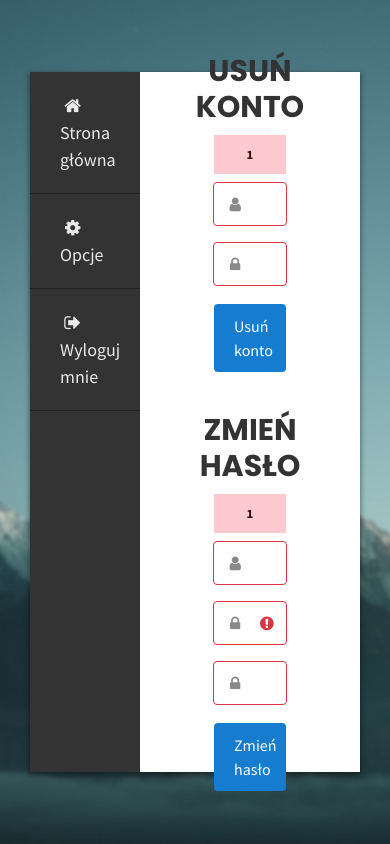
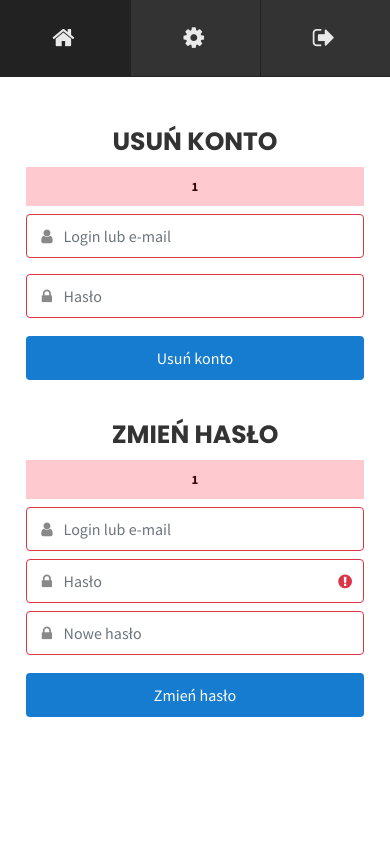
Before and after one commit to KoTubA/Login-system, a PHP site: page /panel-settings.php in a window 390 px wide. Run offline with PHP 8.4, Linux system fonts and the light colour scheme; the visitor is signed in with stand-in values (Sample User, id 1).

Commit message:
Responsive system

```diff
--- /dev/null
+++ b/media.css
@@ -0,0 +1,162 @@
+@media (max-width: 991px) {
+    #system-login-wrapper {
+        padding: 0px !important;
+        max-width: 90% !important;
+    }
+
+    .row {
+        padding: 0px !important;
+         max-width: 100% !important;
+    }
+
+    #login-form, #register-form, #delete-account-wrapper, #change-pass-account-wrapper {
+    width: 94% !important;
+    }
+
+    h5 {
+        font-size: 25px;
+    }
+}
+
+@media (max-width: 850px) {
+    #system-login-wrapper {
+        max-width: 95% !important;
+    }
+
+    .grecaptcha-badge {
+        box-shadow: grey 0px 0px 3px !important;
+    }
+}
+
+@media (max-width: 768px) {
+    #system-login-wrapper, #account-wrapper {
+        max-width: 540px !important;
+    }
+
+    #system-login-container {
+        flex-direction: column;
+        height: auto !important;
+    }
+
+    #toggle-login-form, #toggle-register-form {
+        display: none !important;
+    }
+
+    #toggle-form {
+        background: none;
+        width: 100%;
+        bottom: auto !important;
+        padding: 0px !important;
+    }
+
+    #login-wrapper, #register-wrapper {
+        padding-top: 80px !important;
+        padding-bottom: 30px !important;
+    }
+
+    #toggle-nav {
+        display: flex !important;
+        padding: 0px !important;
+    }
+
+    .hidden-el {
+        display: none !important;
+    }
+
+    .move-el {
+        transform: none !important;
+    }
+
+    .system-account-options span {
+        display: none !important;
+    }
+
+    .system-account-options i {
+        font-size: 24px;
+    }
+
+    #delete-account, #change-account {
+        width: 94%;
+    }
+}
+
+@media (max-width: 576px) {
+    #system-login-wrapper, #account-wrapper {
+        max-width: 100% !important;
+        padding: 0px 15px !important;
+    }
+
+    #account-wrapper {
+        padding: 0px !important;
+    }
+
+    #login-wrapper, #register-wrapper, #delete-account-wrapper, #change-pass-account-wrapper {
+        width: 90% !important;
+    }
+
+    .system-account-wrapper {
+        padding: 0px !important;
+    }
+
+    #system-account-container {
+        min-height: 100vh;
+    }
+}
+
+@media (max-width: 480px) {
+
+    #login-wrapper, #register-wrapper, #delete-account-wrapper, #change-pass-account-wrapper {
+        width: 100% !important;
+    }
+}
+
+@media (max-width: 395px) {
+
+    #login-wrapper, #register-wrapper {
+        padding: 80px 15px 30px 15px !important;
+    }
+
+    #delete-account-wrapper, #change-pass-account-wrapper
+    {
+        padding-right: 15px;
+        padding-left: 15px;
+    }
+}
+
+@media (max-width: 375px) {
+
+    #login-wrapper, #register-wrapper {
+        padding: 80px 10px 30px 10px !important;
+    }
+
+    #delete-account-wrapper, #change-pass-account-wrapper
+    {
+        padding-right: 10px;
+        padding-left: 10px;
+    }
+
+    #system-login-wrapper, #account-wrapper {
+        padding: 0px 10px !important;
+    }
+
+    #account-wrapper {
+        padding: 0px !important;
+    }
+}
+
+@media (max-width: 350px) {
+
+    #login-wrapper, #register-wrapper {
+        padding: 80px 5px 30px 5px !important;
+    }
+
+    #delete-account-wrapper, #change-pass-account-wrapper
+    {
+        padding-right: 5px;
+        padding-left: 5px;
+    }
+
+    #system-login-wrapper, #account-wrapper {
+        padding: 0px !important;
+    }
+}
--- a/panel-settings.php
+++ b/panel-settings.php
@@ -21,6 +21,7 @@
     <!-- Bootstrap CSS -->
     <link rel="stylesheet" href="https://stackpath.bootstrapcdn.com/bootstrap/4.3.1/css/bootstrap.min.css" integrity="sha384-ggOyR0iXCbMQv3Xipma34MD+dH/1fQ784/j6cY/iJTQUOhcWr7x9JvoRxT2MZw1T" crossorigin="anonymous">
     <link rel="Stylesheet" type="text/css" href="style.css"/>
+    <link rel="Stylesheet" type="text/css" href="media.css"/>
     <link href="https://fonts.googleapis.com/css?family=Source+Sans+Pro:400,400i,700&display=swap" rel="stylesheet">
     <link href="https://fonts.googleapis.com/css?family=Poppins:400,400i,700&display=swap" rel="stylesheet">
     <link rel="Stylesheet" type="text/css" href="css/fontello.css"/>
@@ -34,14 +35,14 @@
         <div id="page-cnt-wrapper">
             <main>
                 <div id="account-wrapper" class="container">
-                    <div class="row col-12 col-md-10">
-                        <div id="system-account-container">
-                            <div id="system-account-navbar" class="col-4">
-                                <div class="system-account-options"><a href="panel.php"><i class="icon-home"></i>Strona główna</a></div>
-                                <div class="system-account-options"><a href="panel-settings.php"><i class="icon-cog"></i>Opcje</a></div>
-                                <div class="system-account-options"><a href="logout.php"><i class="icon-logout"></i>Wyloguj mnie</a></div>
+                    <div class="row col-12 col-xl-10">
+                        <div id="system-account-container" class="col-12">
+                            <div id="system-account-navbar">
+                                <div class="system-account-options"><a href="panel.php"><i class="icon-home"></i><span>Strona główna</span></a></div>
+                                <div class="system-account-options"><a href="panel-settings.php"><i class="icon-cog"></i><span>Opcje</span></a></div>
+                                <div class="system-account-options"><a href="logout.php"><i class="icon-logout"></i><span>Wyloguj mnie</span></a></div>
                             </div>
-                            <div id="system-account-settings" class="system-account-items col-8">
+                            <div id="system-account-home" class="system-account-items  col-12 col-md-10 col-lg-8">
                                 <div class="system-account-wrapper col-12">
                                     <div id="delete-account-wrapper">
                                         <h5>USUŃ KONTO</h5>
@@ -60,7 +61,7 @@
                                     </div>
                                     <div id="change-pass-account-wrapper">
                                         <h5>ZMIEŃ HASŁO</h5>
-                                        <form id="delete-account" action="change-pass-account.php" method="POST">
+                                        <form id="change-account" action="change-pass-account.php" method="POST">
                                             <div class="invalid-feedback<?php if(isset($_SESSION['pe_logon'])||isset($_SESSION['p_error'])||isset($_SESSION['ec_change'])||isset($_SESSION['ec_pass2'])){echo ' invalid-visible';}else if (isset($_SESSION['p_correct'])){echo ' invalid-visible correct';}?>"><?php if(isset($_SESSION['pe_logon'])){echo $_SESSION['pe_logon'];}else if(isset($_SESSION['p_error'])){echo $_SESSION['p_error'];}else if (isset($_SESSION['p_correct'])){echo $_SESSION['p_correct'];}else if(isset($_SESSION['ec_change'])){echo "Upewnij się, czy wpisane dane są poprawne";}else if (isset($_SESSION['ec_pass2'])){echo "Upewnij się, czy wpisane dane są poprawne";}?></div>
                                             <div class="wrapp-input">
                                                 <input class="form-control <?php if(isset($_SESSION['pe_logon'])) echo ' is-invalid'?>" type="text" name="p_login" placeholder="Login lub e-mail" />
--- a/style.css
+++ b/style.css
@@ -47,16 +47,24 @@ main {
 }
 
 #system-account-container {
-    height: 700px;
+    height: auto !important;
+    flex-direction: column;
+    padding: 0px;
+    justify-content: flex-start;
 }
 
 #system-account-navbar {
-    height: 100%;
+    height: auto !important;
+    width: 100%;
     display: flex;
-    flex-direction: column;
     align-items: flex-start;
     background-color: #333;
     padding: 0px;
+}
+
+#system-account-home {
+   padding: 30px 0px;
+   flex: auto;
 }
 
 .system-account-options {
@@ -67,15 +75,12 @@ main {
     cursor: pointer;
     background-color: #333;
     transition: .3s all;
-    border-top: 1px solid #222;
+    border-left: 1px solid #222;
+    border-bottom: 1px solid #222;
 }
 
 .system-account-options:first-child {
-    border-top: 0px !important;
-}
-
-.system-account-options:last-child {
-    border-bottom: 1px solid #222;
+    border-left: 0px !important;
 }
 
 .system-account-options:hover {
@@ -90,7 +95,8 @@ main {
     color: #e9e9e9 !important;
     width: 100%;
     height: 100%;
-    display: block;
+    display: flex;
+    justify-content: center;
     padding: 20px 30px;
 }
 
@@ -343,7 +373,7 @@ h5 {
     width: 100%;
 }
 
-#delete-account {
+#delete-account, #change-account {
     width: 80%;
 }
 
--- a/visual-effects.js
+++ b/visual-effects.js
@@ -18,4 +18,22 @@ $(document).ready(function(){
         $(this).removeClass('is-invalid');
         $(this).parent().removeClass('alert-validate');
     })
+
+    $('#toggle-nav-items-login').on('click',function(){
+        $('#toggle-nav-items-register').removeClass('toggle-nav-items-focus');
+        $(this).addClass('toggle-nav-items-focus');
+        $('#toggle-register-form').addClass("hidden-el");
+        $('#register-wrapper').addClass("hidden-el");
+        $('#toggle-login-form').removeClass("hidden-el");
+        $('#login-wrapper').removeClass("hidden-el");
+    });
+
+    $('#toggle-nav-items-register').on('click',function(){
+        $('#toggle-nav-items-login').removeClass('toggle-nav-items-focus');
+        $(this).addClass('toggle-nav-items-focus');
+        $('#toggle-register-form').removeClass("hidden-el");
+        $('#register-wrapper').removeClass("hidden-el");
+        $('#toggle-login-form').addClass("hidden-el");
+        $('#login-wrapper').addClass("hidden-el");
+    });
 });
```
Also changed, not shown: other parts of style.css (+27 -2 lines), panel.php (+8 -7 lines).
